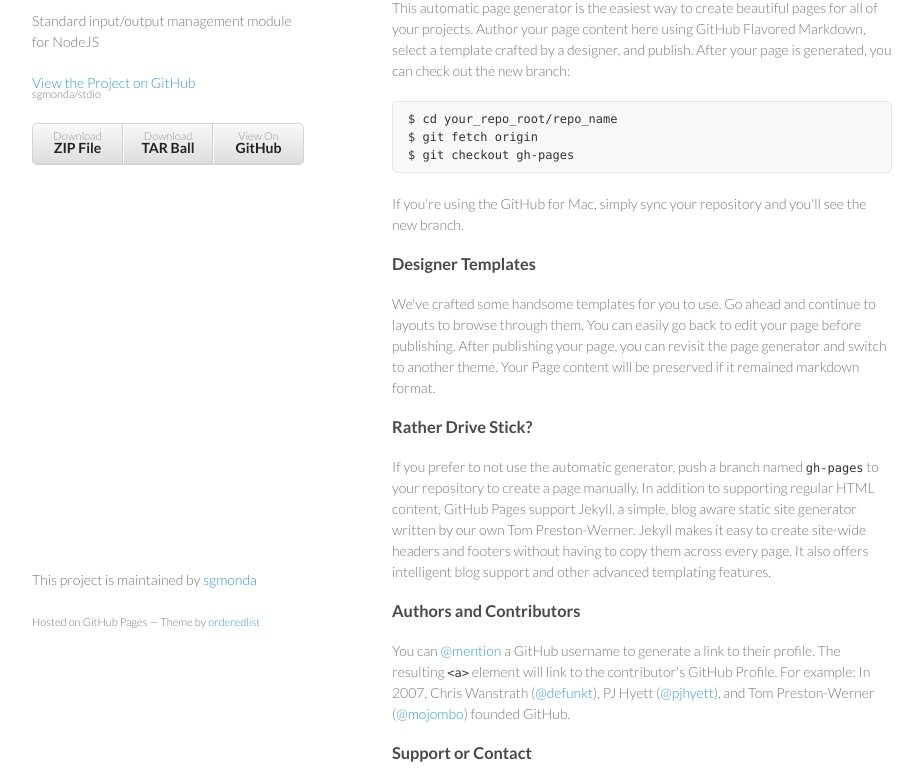
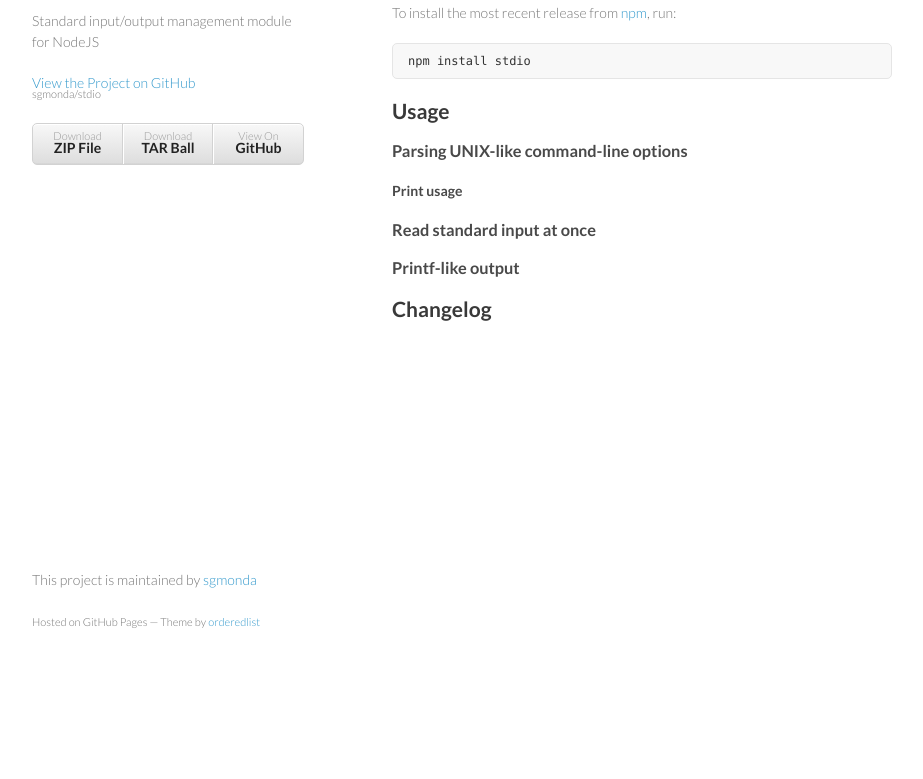
Before and after one commit to sgmonda/stdio, a plain HTML site: page index.html in a window 1280 px wide. Shown: the part 99-878 px from the top of the page, without its empty margins (178-1101 px from the left). After the commit the page ends 800 px from the top, so only its background shows below. Drawn offline with Linux system fonts and the light colour scheme.

Commit message:
Website modified

```diff
--- a/index.html
+++ b/index.html
@@ -28,37 +28,30 @@
         </ul>
       </header>
       <section>
-        <h3>
-<a name="welcome-to-github-pages" class="anchor" href="#welcome-to-github-pages"><span class="octicon octicon-link"></span></a>Welcome to GitHub Pages.</h3>
+        <h2>
+<a name="welcome-to-github-pages" class="anchor" href="#welcome-to-github-pages"><span class="octicon octicon-link"></span></a>Installation</h2>
 
-<p>This automatic page generator is the easiest way to create beautiful pages for all of your projects. Author your page content here using GitHub Flavored Markdown, select a template crafted by a designer, and publish. After your page is generated, you can check out the new branch:</p>
+<p>To install the most recent release from <a href="https://npmjs.org/">npm</a>, run:</p>
 
-<pre><code>$ cd your_repo_root/repo_name
-$ git fetch origin
-$ git checkout gh-pages
-</code></pre>
+<pre>
+npm install stdio
+</pre>
 
-<p>If you're using the GitHub for Mac, simply sync your repository and you'll see the new branch.</p>
+<h2>
+<a name="designer-templates" class="anchor" href="#designer-templates"><span class="octicon octicon-link"></span></a>Usage</h2>
 
-<h3>
-<a name="designer-templates" class="anchor" href="#designer-templates"><span class="octicon octicon-link"></span></a>Designer Templates</h3>
+<h3>Parsing UNIX-like command-line options</h3>
 
-<p>We've crafted some handsome templates for you to use. Go ahead and continue to layouts to browse through them. You can easily go back to edit your page before publishing. After publishing your page, you can revisit the page generator and switch to another theme. Your Page content will be preserved if it remained markdown format.</p>
+<h4>Print usage</h4>
 
-<h3>
-<a name="rather-drive-stick" class="anchor" href="#rather-drive-stick"><span class="octicon octicon-link"></span></a>Rather Drive Stick?</h3>
+<h3>Read standard input at once</h3>
 
-<p>If you prefer to not use the automatic generator, push a branch named <code>gh-pages</code> to your repository to create a page manually. In addition to supporting regular HTML content, GitHub Pages support Jekyll, a simple, blog aware static site generator written by our own Tom Preston-Werner. Jekyll makes it easy to create site-wide headers and footers without having to copy them across every page. It also offers intelligent blog support and other advanced templating features.</p>
+<h3>Printf-like output</h3>
 
-<h3>
-<a name="authors-and-contributors" class="anchor" href="#authors-and-contributors"><span class="octicon octicon-link"></span></a>Authors and Contributors</h3>
+<h2>
+<a name="rather-drive-stick" class="anchor" href="#rather-drive-stick"><span class="octicon octicon-link"></span></a>Changelog</h2>
 
-<p>You can <a href="https://github.com/blog/821" class="user-mention">@mention</a> a GitHub username to generate a link to their profile. The resulting <code>&lt;a&gt;</code> element will link to the contributor's GitHub Profile. For example: In 2007, Chris Wanstrath (<a href="https://github.com/defunkt" class="user-mention">@defunkt</a>), PJ Hyett (<a href="https://github.com/pjhyett" class="user-mention">@pjhyett</a>), and Tom Preston-Werner (<a href="https://github.com/mojombo" class="user-mention">@mojombo</a>) founded GitHub.</p>
 
-<h3>
-<a name="support-or-contact" class="anchor" href="#support-or-contact"><span class="octicon octicon-link"></span></a>Support or Contact</h3>
-
-<p>Having trouble with Pages? Check out the documentation at <a href="http://help.github.com/pages">http://help.github.com/pages</a> or contact <a href="mailto:support@github.com">support@github.com</a> and we’ll help you sort it out.</p>
       </section>
       <footer>
         <p>This project is maintained by <a href="https://github.com/sgmonda">sgmonda</a></p>
```
